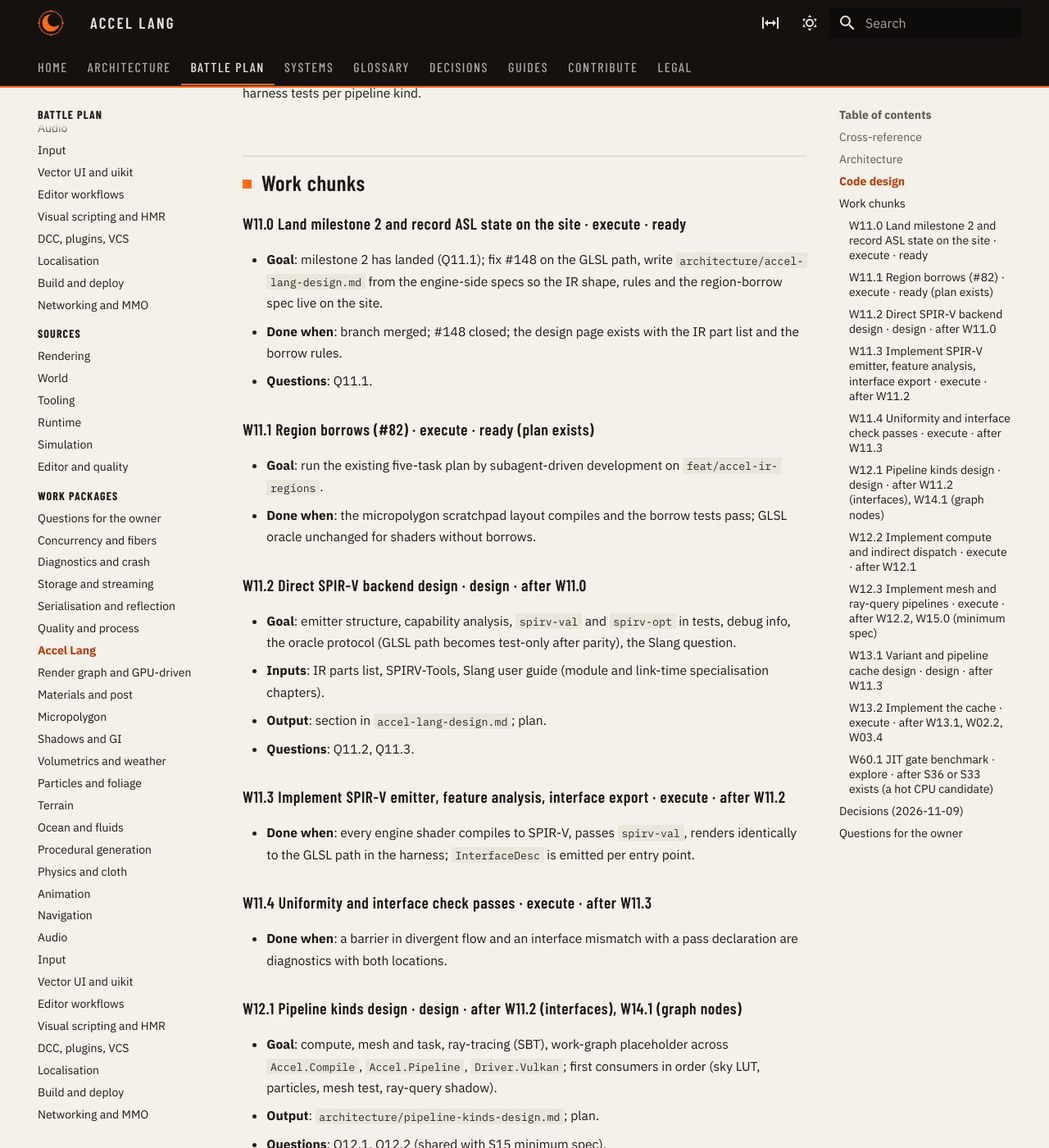
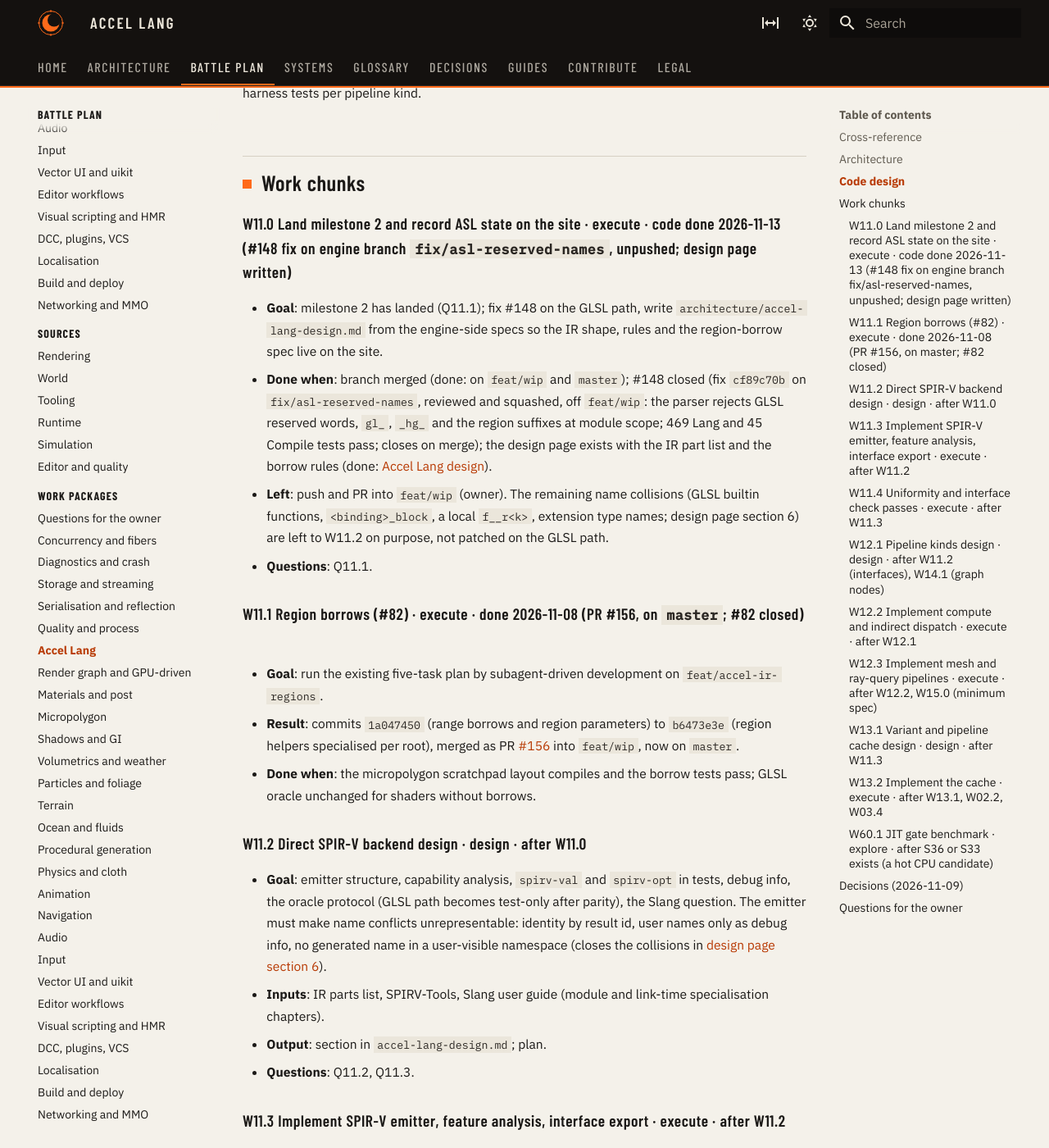
Before and after one commit to Heliogrim/Heliogrim-Pages, an MkDocs documentation site: the page built from docs/plan/work/accel-lang.md, in a window 1280 px wide and 1400 px high, scrolled down 3819 px. Shown: the whole window at 82% size. Built offline with MkDocs 1.6.1 and Material for MkDocs 9.7.7, drawn with Linux system fonts in a browser that asks for light colours; part of the change alters nothing that is shown; some of the changed text lies outside the part shown.

Commit message:
docs(architecture): add the Accel Lang design; W11.0 code done

```diff
--- /dev/null
+++ b/docs/architecture/accel-lang-design.md
@@ -0,0 +1,82 @@
+# Accel Lang (Design)
+
+**Status**: design record, written 2026-11-13 (work chunk [W11.0](../plan/work/accel-lang.md), issues [#82](https://github.com/Heliogrim/Heliogrim-Engine/issues/82), [#148](https://github.com/Heliogrim/Heliogrim-Engine/issues/148)). It moves the two engine-side specs onto the site: the Accel IR design (2026-10-28, milestones 1 and 2) and the region-borrow design (2026-11-07, PR [#156](https://github.com/Heliogrim/Heliogrim-Engine/pull/156)). Both milestones are on `master` and `feat/wip`. How the code works today is on the system pages [ASL Language](../systems/accel/asl.md) and [Accel IR and Passes](../systems/accel/ir.md); this page holds the intent, the rules and who decided them.
+
+Markers: **Decided** = owner decision (spec review answers or the work page Decisions table). **Builder's call** = left to the implementer and taken as built; the owner may revisit it.
+
+## 1. Intent
+
+Before the IR, adding one shader meant stating the same thing five times: the shader text, hand-written IR annotations (`DepthPrePass.cpp`), the composed material, the render-graph subpass and the provisioning of resources. Resource identity, types and bindings lived in the author's head, and a mismatch showed up as a runtime crash (about 20 crashes after one forgotten annotation). The IR in `Engine.Accel.Lang` carries all of it, so each layer declares only what it knows, and a mismatch fails in a test without a GPU.
+
+**Anti-goals**: a fast path that parses, assembles text or rebuilds IR at runtime; binding numbers or locations written by hand; any GPU in the contract tests.
+
+## 2. Layers and rules
+
+| Rule | Marker |
+|---|---|
+| **Shader/IR** is a shared resource holding code and interface (needs and provides, with types). **Material** is an instance with concrete bindings, constants and context. **Render-graph stage** names the outputs it requires and supplies context; each pass resolves only what it needs (a depth pass keeps morphing and drops lighting). | Decided |
+| **Binding identity** is a string id (`"camera"`, `"material.albedo"`). Set, binding and location numbers are assigned after merge by the layout pass, never authored. Same id with different types fails the merge, naming both modules; within a stage, equal ids collapse into one binding. | Decided |
+| **Forward declarations** state a needed signature; at merge every declaration needs exactly one body. `@redefine (allow = true)` lets a later module replace that one function; the last body wins. | Decided |
+| **Toggles** are declared by the module offering them with a closed value set; `@when` applies to a block or one declaration. Exhaustiveness is checked and the error names the missing combination. The pass or profile value wins over a material; a conflicting material value is a diagnostic. | Decided |
+| **Resolve order**: fix toggles, resolve toggled constructs, slice by required outputs, compute the interface, assign layout, check contracts. Required outputs come from `EffectSpecification::targetSymbols()`. | Decided |
+| **Layout** trades unused slots against extra layouts and sets with a weighting function (configurable weights), deterministic for equal input. Set and binding numbers may differ from the old hand-written ones. | Decided |
+| **Variant cache keys are content-based**: module, toggle values and output set. The address- and name-based `HashedState` keys must not be reused for variants (an `EffectProfile` hashes only its name). | Decided; type `VariantKey` in W13.1 |
+| **Function bodies are an AST** in flat arenas, because slicing needs a call graph and def-use. | Builder's call, as built |
+| **GLSL is emitted** into the existing glslang path; direct SPIR-V is W11.2. GLSL stays the oracle until then. | Builder's call; Q11.2: Slang is neither oracle nor backend |
+| **Optimisation**: no general optimiser of our own; `spirv-opt` plus the driver, and only engine-semantic passes (specialisation folding, dead-resource elimination, uniform-to-push promotion, variant dedup, the uniformity, borrow and interface checks). | Decided (Q11.3) |
+
+## 3. IR part list
+
+One `ir::Module` per source module, later per merged stage. It is a plain value: copyable, comparable by content, no pointers. Field-level detail is on [Accel IR and Passes](../systems/accel/ir.md#data-model).
+
+| Part | Holds |
+|---|---|
+| `name`, `entry` | Module name; `EntryKind` (vertex, tess control, tess eval, geometry, fragment, compute). The kind list stays open for mesh, task, ray tracing and a reserved work-graph value (Q12.1). |
+| `attributes` | `local_size`, `early_fragment_tests`, geometry and tessellation settings. |
+| `toggles` | Name, value list and default; declarations and `when` statements carry a `Condition` tree. |
+| `types` | Type table: scalar, vector, matrix, array, struct, texture, sampler, image, region. |
+| `bindings` | `@input`, `@output` and `workgroup` declarations, with id, class, mode, access and packing. |
+| `constants` | Module-scope `const`; a spec id makes it a specialisation constant. |
+| `functions` | Name, parameters (value, `&`, `&mut`, region), return type, optional body, `@redefine` flag, condition. |
+| `exprs`, `stmts` | Flat arenas joined by typed 32-bit refs (`~0` = unset). Every node keeps a `SourceLoc`, which is never part of the content hash. |
+| `warnings` | Non-fatal diagnostics, not hashed. |
+
+Pass order: parse and typecheck, merge, fix and resolve toggles, slice, interface, contracts, layout, lower regions, emit GLSL. Each pass takes a module by `const` reference and returns a new one or diagnostics, so each one can be tested alone.
+
+## 4. Region borrows
+
+**Why**: shaders need several live views into one block of memory: kernel reads at neighbouring offsets, colour blending, and the micropolygon scratchpad, where each lane splits its chunk into an index part and a vertex part and writes both through shared helpers. The old rule rejected a call whenever a `&mut` argument's root name appeared in another argument, and never checked `let` borrows against each other.
+
+| Rule | Marker |
+|---|---|
+| `&mut a[lo .. hi]` and `&a[lo .. hi]` borrow a half-open range of any array (sized, trailing storage-buffer array, workgroup). A region can be indexed, sub-borrowed and measured with `len(r)`. Region parameters are spelled `&mut T[]` and `&T[]`. | Decided |
+| **Disjointness by construction**: two places are disjoint when their paths split at different struct fields, different constant indices, or ranges whose shared bound is the same expression (`[0 .. n]` and `[n .. size]`). Anything unprovable overlaps and is rejected, with a message naming both places. | Decided |
+| A shared bound counts only when built from names that cannot change between the two borrows: `const` locals, parameters, module and spec constants, literals, read-only builtins. `let` locals are mutable and do not count. | Decided |
+| **`let` borrows** get the same check by lexical scope, with no flow analysis. A re-borrow rooted in a live alias is derived from it and is not a conflict. | Decided |
+| Functions with region parameters are **specialised once per distinct root**, not per call, by an IR pass before any backend. Inside, a region is root + offset + length passed by value. | Decided |
+| Read-only regions are included; a `&mut` region may be read freely; two reads never conflict. | Builder's call, as built |
+| Lowering runs last, right before emission, so every earlier pass and the content hash see the borrows as written. Runtime bounds are evaluated once, at the borrow. | As built |
+| **Not covered**: phase-based reuse of workgroup memory, work-graph records, runtime bounds checks, cross-lane races (the allocator and the barrier analysis own those), arithmetic proofs (`i` against `i + 1`). | Non-goals; the design keeps the first two possible |
+
+## 5. Reserved names
+
+A user name never collides with GLSL or a name the compiler generates; the parser rejects it at its token ([#148](https://github.com/Heliogrim/Heliogrim-Engine/issues/148), branch `fix/asl-reserved-names`). Names are not renamed on output, so a name stays the same in every backend and in diagnostics.
+
+- Prefix `_hg_` (emitter temporaries such as `_hg_ref<k>`), on every declared name.
+- GLSL 4.60 keywords and reserved words, the Vulkan GLSL type and qualifier words, `gl_*`, the vector, matrix, sampler, image and texture type spellings, and `texture` (the emitter calls it, and a variable of that name would hide it).
+- Region-lowering suffixes: locals ending in `__off`, `__len`, `__end` or `__i<k>`, functions ending in `__r<k>`. Locals, parameters and functions are checked by the typechecker; module-scope constants, bindings, workgroup variables and struct names by the parser, against both the local suffixes and `__r<k>`, since they share the GLSL global scope with the generated functions.
+
+## 6. Open
+
+| Point | Where it goes |
+|---|---|
+| Borrow lowering on the GLSL path versus in a SPIR-V emitter (left open on purpose). | W11.2 |
+| GPU render of the migrated shaders never verified. | W26.2 |
+| `InterfaceDesc` export for the render graph. | W11.3 |
+| `HashedState` is still address- and name-based in `Engine.Accel.Storage`. | W13.1 (`VariantKey`) |
+| Name collisions the reserved-name check does not catch: a user name equal to a GLSL builtin function (`max`, `textureLod`; only `texture` is reserved), a `<binding>_block` type name against a user struct, a local or parameter `f__r<k>` hiding the generated region function, the int8/16/64 and float16 extension type names. Until W11.2 each one surfaces as a glslang gate failure. | W11.2: the GLSL intermediate is replaced. The SPIR-V backend identifies everything by result id and keeps names only as debug info, so a collision cannot be expressed at all (make incorrect states unrepresentable), not just detected. |
+
+## Sources
+
+- Engine checkout, untracked: `docs/superpowers/specs/2026-10-28-accel-ir-design.md`, `docs/superpowers/specs/2026-11-07-ir-region-borrows-design.md`, plans `2026-10-28-accel-ir.md`, `2026-11-07-accel-ir-coverage.md`, `2026-11-07-ir-region-borrows.md`.
+- Engine source: `src/Engine.Accel.Lang/Ir/{Module,Regions,Typecheck,Parser}.*`.
--- a/docs/plan/work/accel-lang.md
+++ b/docs/plan/work/accel-lang.md
@@ -7,13 +7,13 @@
 
 | Existing input | What it already settles | Still open or in tension |
 |---|---|---|
-| Accel IR milestones 1 and 2 (engine branches `feat/accel-ir`, `feat/accel-ir-coverage`, session notes 2026-11-07) | All engine shaders in `.asl`; all graphics stages plus compute in the IR; glslang-gated GLSL emitter; immutable-by-default references; SIMT loop rules; `IrSpirvGateTest.AllAssetsAreAsl` | Milestone 2 branch not pushed or merged; GPU render never verified; editor build on master broken by two unrelated functions |
-| Region borrows spec and plan (#82, untracked `docs/superpowers/{specs,plans}/2026-11-07-ir-region-borrows*.md` in the coverage worktree) | Five-task plan ready; helpers specialised per root in the IR (backend neutral); `let` borrows share the overlap rule | Not started; GLSL vs SPIR-V lowering of borrows left open on purpose |
+| Accel IR milestones 1 and 2 (engine branches `feat/accel-ir`, `feat/accel-ir-coverage`, session notes 2026-11-07) | All engine shaders in `.asl`; all graphics stages plus compute in the IR; glslang-gated GLSL emitter; immutable-by-default references; SIMT loop rules; `IrSpirvGateTest.AllAssetsAreAsl` | Milestone 2 on `master` (checked 2026-11-13: `588f84a7` to `0a443b8a`); tests that read shader assets were replaced by inline sources (`b8ecfc8f`), so `AllAssetsAreAsl` is gone; GPU render never verified |
+| Region borrows spec and plan (#82, untracked `docs/superpowers/{specs,plans}/2026-11-07-ir-region-borrows*.md`) | Done: PR [#156](https://github.com/Heliogrim/Heliogrim-Engine/pull/156) merged into `feat/wip` 2026-11-08, on `master`; #82 closed | GLSL vs SPIR-V lowering of borrows left open on purpose; the spec still lives only in the engine checkout (W11.0 design page) |
 | Issue #148 | Three ASL-to-GLSL name-collision gaps (`_hg_ref` hoisting, reserved names) | Bug on the GLSL path; irrelevant once SPIR-V is primary, must still be fixed while GLSL is the oracle |
 | Accel IR brainstorm (memory, 2026-10) | Goals: compute and mesh stages, sparse and bindless resources, indirect dispatch for virtualised geometry | Matches S12 and S15 prerequisites |
 | [Render graph v2 work](render-graph-gpu-driven.md) | Pass declarations read inputs and outputs from the ASL interface | The interface export format is owned here (W11.3) |
 
-No exploration page exists for ASL on this site. The engine-side specs are untracked; W11.0 records the state on the site so the plan survives the worktree.
+The engine-side specs are untracked; W11.0 recorded them on the site as the [Accel Lang design](../../architecture/accel-lang-design.md) (2026-11-13).
 
 ## Architecture
 
@@ -40,20 +40,22 @@ Placement: `Engine.Accel.Lang/Ir/Spirv/`, `Engine.Accel.Lang/Ir/Pass/`, `Engine.
 
 ## Work chunks
 
-### W11.0 Land milestone 2 and record ASL state on the site · execute · ready
+### W11.0 Land milestone 2 and record ASL state on the site · execute · code done 2026-11-13 (#148 fix on engine branch `fix/asl-reserved-names`, unpushed; design page written)
 
 - **Goal**: milestone 2 has landed (Q11.1); fix #148 on the GLSL path, write `architecture/accel-lang-design.md` from the engine-side specs so the IR shape, rules and the region-borrow spec live on the site.
-- **Done when**: branch merged; #148 closed; the design page exists with the IR part list and the borrow rules.
+- **Done when**: branch merged (done: on `feat/wip` and `master`); #148 closed (fix `cf89c70b` on `fix/asl-reserved-names`, reviewed and squashed, off `feat/wip`: the parser rejects GLSL reserved words, `gl_`, `_hg_` and the region suffixes at module scope; 469 Lang and 45 Compile tests pass; closes on merge); the design page exists with the IR part list and the borrow rules (done: [Accel Lang design](../../architecture/accel-lang-design.md)).
+- **Left**: push and PR into `feat/wip` (owner). The remaining name collisions (GLSL builtin functions, `<binding>_block`, a local `f__r<k>`, extension type names; design page section 6) are left to W11.2 on purpose, not patched on the GLSL path.
 - **Questions**: Q11.1.
 
-### W11.1 Region borrows (#82) · execute · ready (plan exists)
+### W11.1 Region borrows (#82) · execute · done 2026-11-08 (PR #156, on `master`; #82 closed)
 
 - **Goal**: run the existing five-task plan by subagent-driven development on `feat/accel-ir-regions`.
+- **Result**: commits `1a047450` (range borrows and region parameters) to `b6473e3e` (region helpers specialised per root), merged as PR [#156](https://github.com/Heliogrim/Heliogrim-Engine/pull/156) into `feat/wip`, now on `master`.
 - **Done when**: the micropolygon scratchpad layout compiles and the borrow tests pass; GLSL oracle unchanged for shaders without borrows.
 
 ### W11.2 Direct SPIR-V backend design · design · after W11.0
 
-- **Goal**: emitter structure, capability analysis, `spirv-val` and `spirv-opt` in tests, debug info, the oracle protocol (GLSL path becomes test-only after parity), the Slang question.
+- **Goal**: emitter structure, capability analysis, `spirv-val` and `spirv-opt` in tests, debug info, the oracle protocol (GLSL path becomes test-only after parity), the Slang question. The emitter must make name conflicts unrepresentable: identity by result id, user names only as debug info, no generated name in a user-visible namespace (closes the collisions in [design page section 6](../../architecture/accel-lang-design.md#6-open)).
 - **Inputs**: IR parts list, SPIRV-Tools, Slang user guide (module and link-time specialisation chapters).
 - **Output**: section in `accel-lang-design.md`; plan.
 - **Questions**: Q11.2, Q11.3.
```
